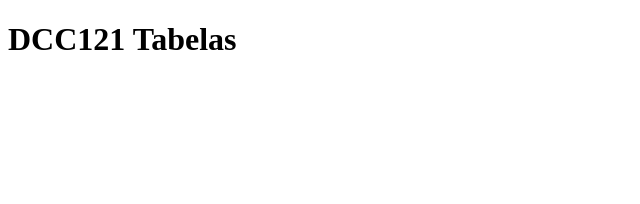
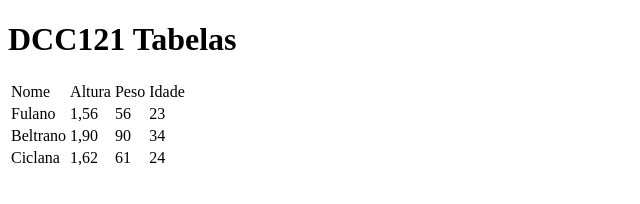
Before and after one commit to ufjf-dcc121/ufjf-dcc121-2022-1-atv2-devgabmal, a plain HTML site: page tabela.html in a window 1280 px wide. Shown: the whole page, without its empty margins (0-640 px from the left). Drawn offline with Linux system fonts and the light colour scheme.

Commit message:
Adiciona dados à tabela

```diff
--- a/tabela.html
+++ b/tabela.html
@@ -1,10 +1,36 @@
 <!DOCTYPE html>
 <html lang="pt-BR">
-<head>
-    <meta charset="UTF-8">
+  <head>
+    <meta charset="UTF-8" />
     <title>DCC121 Tabelas</title>
-</head>
-<body>
+  </head>
+  <body>
     <h1>DCC121 Tabelas</h1>
-</body>
+    <table>
+      <tr>
+        <td>Nome</td>
+        <td>Altura</td>
+        <td>Peso</td>
+        <td>Idade</td>
+      </tr>
+      <tr>
+        <td>Fulano</td>
+        <td>1,56</td>
+        <td>56</td>
+        <td>23</td>
+      </tr>
+      <tr>
+        <td>Beltrano</td>
+        <td>1,90</td>
+        <td>90</td>
+        <td>34</td>
+      </tr>
+      <tr>
+        <td>Ciclana</td>
+        <td>1,62</td>
+        <td>61</td>
+        <td>24</td>
+      </tr>
+    </table>
+  </body>
 </html>
```
